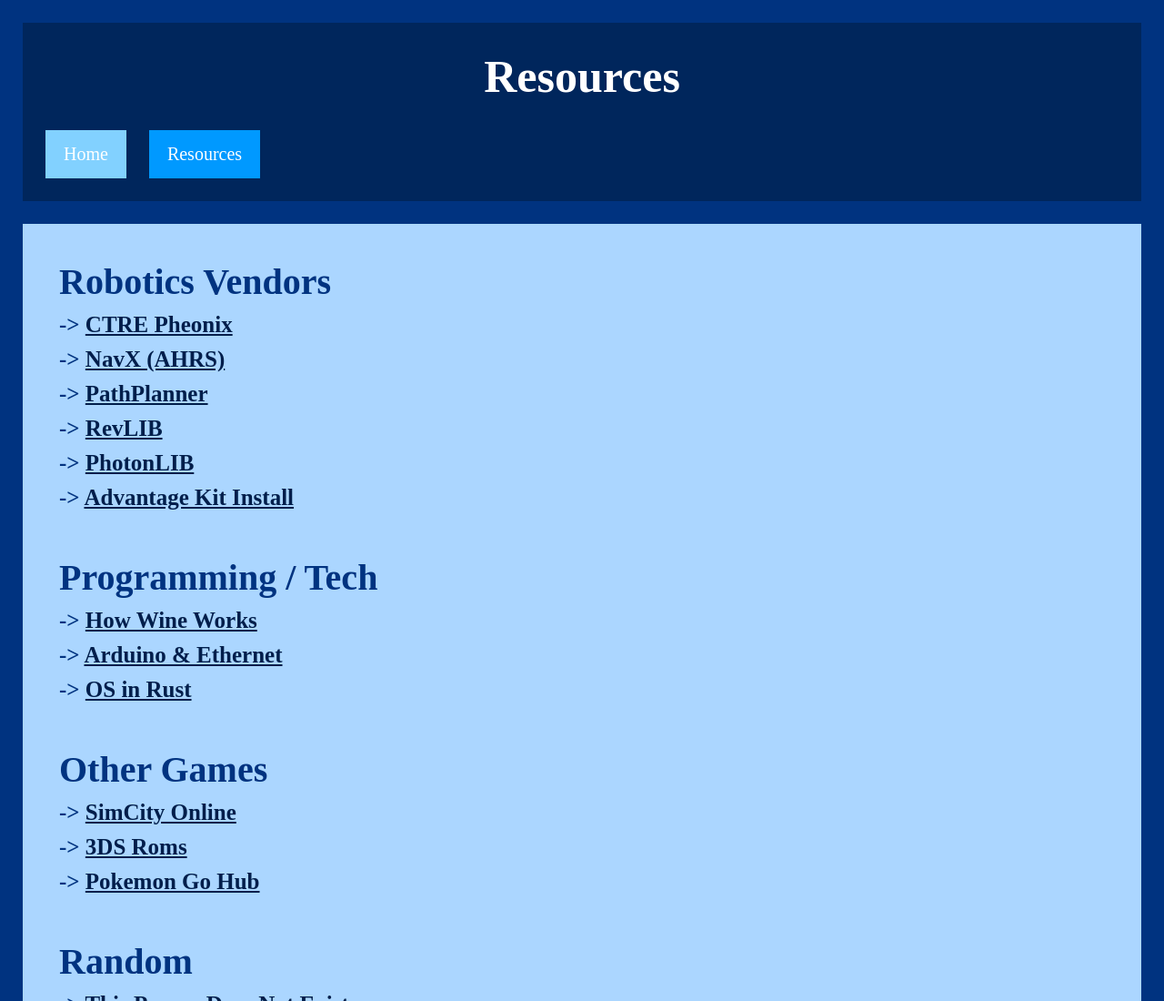
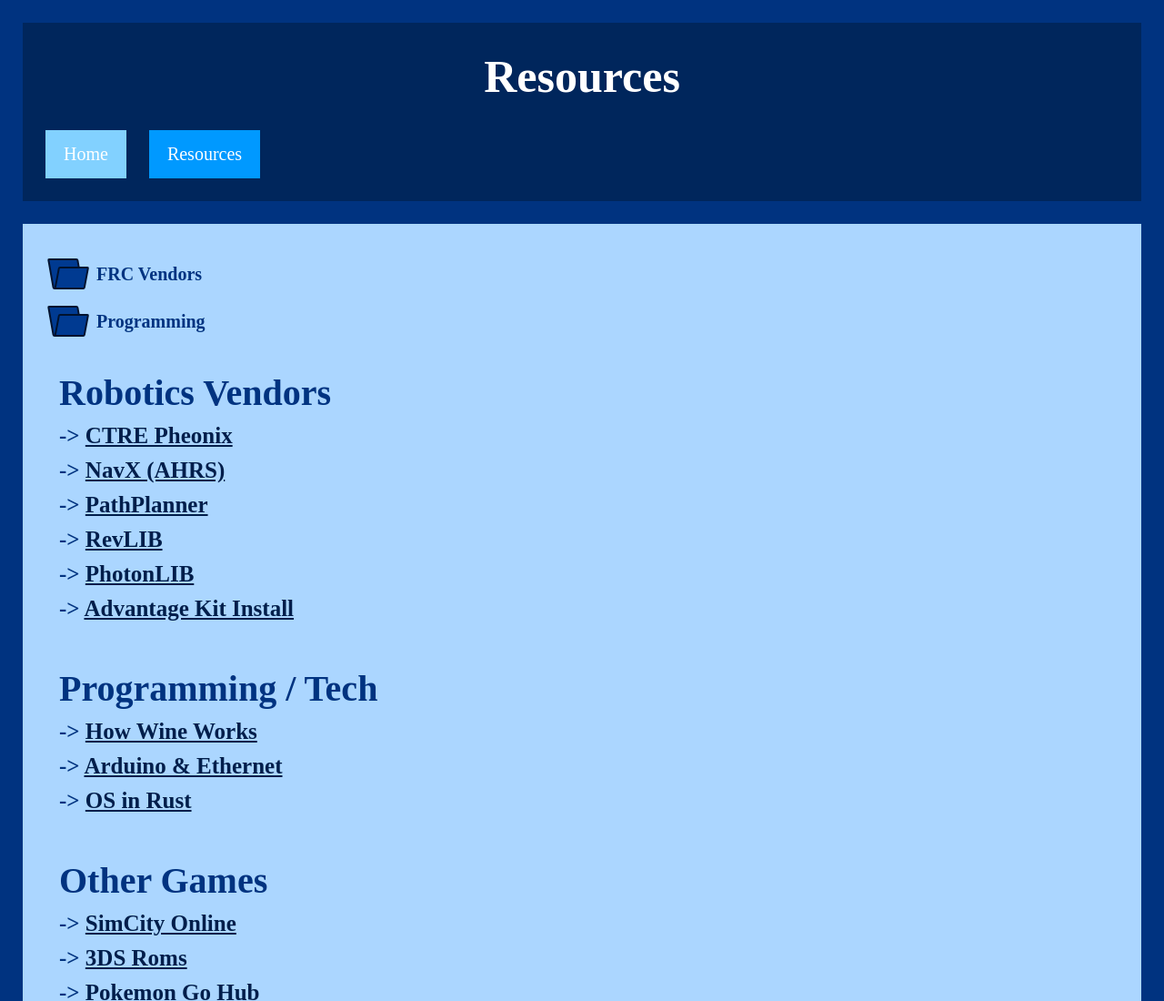
Before and after one commit to liljakiiski/liljakiiski.github.io, a plain HTML site: page resources.html in a window 1280 px wide. Shown: the top 1100 px of the page at 91% size. Drawn offline with Linux system fonts and the light colour scheme.

Commit message:
one folder style

```diff
--- a/assets/style.css
+++ b/assets/style.css
@@ -106,8 +106,36 @@
 }
 
 /* RESOURCES*/
-.resource-head h2{
+.resource-head h2 {
 	margin-top: 30px;
+}
+
+/* Credits: https://jsfiddle.net/landzup/Lzjadp5r/ */
+.folder {
+	display: block; position: relative; top: 0; left: 0; margin: 18px 0;
+	font: 18px Roboto, helvetica, arial, sans-serif; text-indent: 27px; line-height: 34px;
+}
+
+.folder .icon {
+    content: ""; display: block; float: left; position: relative; top: 0; left: 0; width: 30px; height: 30px;
+    border: 2px solid rgb(0, 18, 46); background: rgb(0, 58, 145);
+    -moz-border-radius: 2px; -webkit-border-radius: 2px; -o-border-radius: 2px; border-radius: 2px;
+    -moz-transform: scale(1) rotate(0deg) translateX(10px) skewX(10deg);
+    -webkit-transform: scale(1) rotate(0deg) translateX(10px) skewX(10deg);
+    -o-transform: scale(1) rotate(0deg) translateX(10px) skewX(10deg);
+    -ms-transform: scale(1) rotate(0deg) translateX(10px) skewX(10deg);
+    transform: scale(1) rotate(0deg) translateX(10px) skewX(10deg);
+}
+
+.folder .icon::after {
+    content: ""; display: block; position: relative; top: 7px; left: -6px; width: 30px; height: 21px;
+    border: 2px solid rgb(0, 18, 46); background: rgb(0, 58, 145);
+	-moz-border-radius: 2px; -webkit-border-radius: 2px; -o-border-radius: 2px; border-radius: 2px;
+	-moz-transform: scale(1) rotate(0deg) translateX(10px) skewX(-20deg);
+	-webkit-transform: scale(1) rotate(0deg) translateX(10px) skewX(-20deg);
+	-o-transform: scale(1) rotate(0deg) translateX(10px) skewX(-20deg);
+	-ms-transform: scale(1) rotate(0deg) translateX(10px) skewX(-20deg);
+	transform: scale(1) rotate(0deg) translateX(10px) skewX(-20deg);
 }
 
 /* MAIN */
@@ -141,7 +169,7 @@
 	display: flex;
 	overflow: hidden;
 	flex-wrap: wrap;
-	justify-content: left;
+	justify-content: center;
 }
 
 .aboutme img {
--- a/resources.html
+++ b/resources.html
@@ -19,6 +19,19 @@
 
 		<div class="main">
             <div class="resources">
+				<div class="all-folders">
+					<div class="folder">
+						<div class="icon"></div>
+						<h5>FRC Vendors</h5>
+					</div>
+
+					<div class="folder">
+						<div class="icon"></div>
+						<h5>Programming</h5>
+					</div>
+
+				</div>
+
 				<div><h2>Robotics Vendors</h2></div>
 				<h4>-> <a href="https://pro.docs.ctr-electronics.com/en/stable/docs/installation/installation-frc.html"
 				>CTRE Pheonix</a></h4>
```
